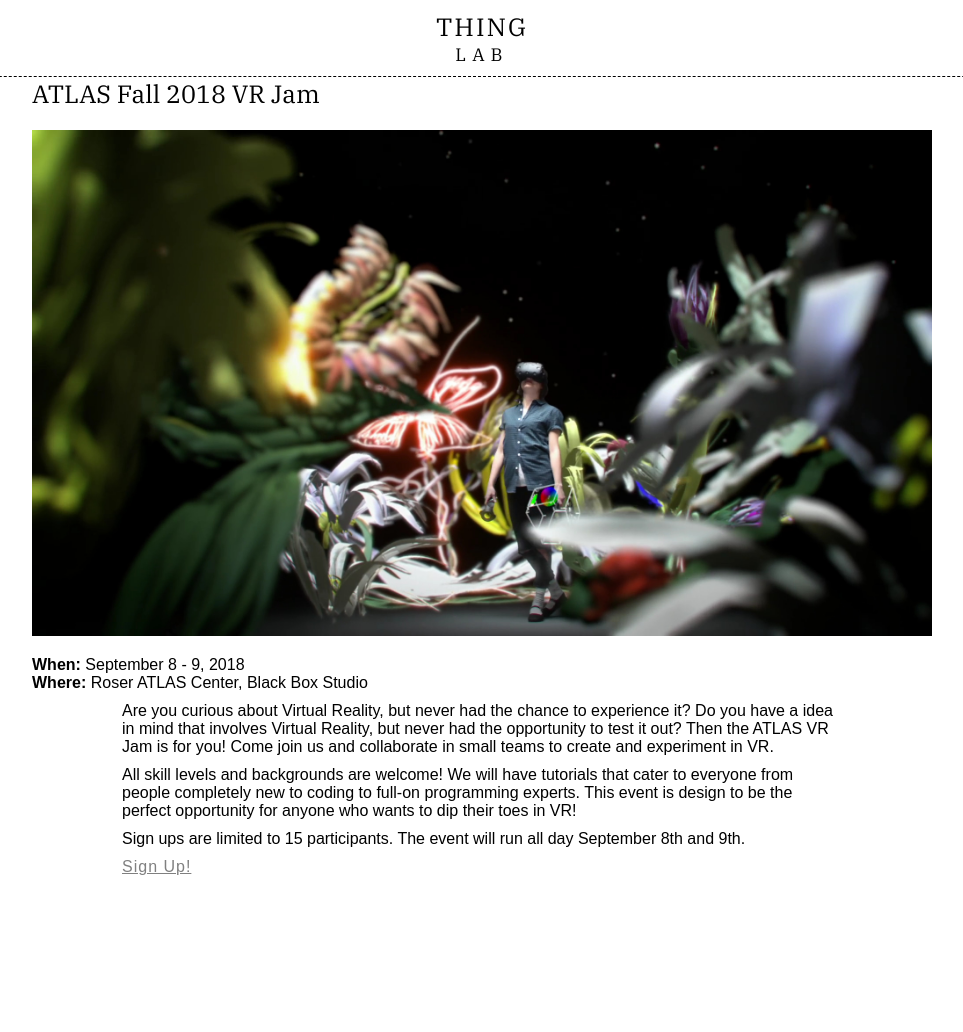
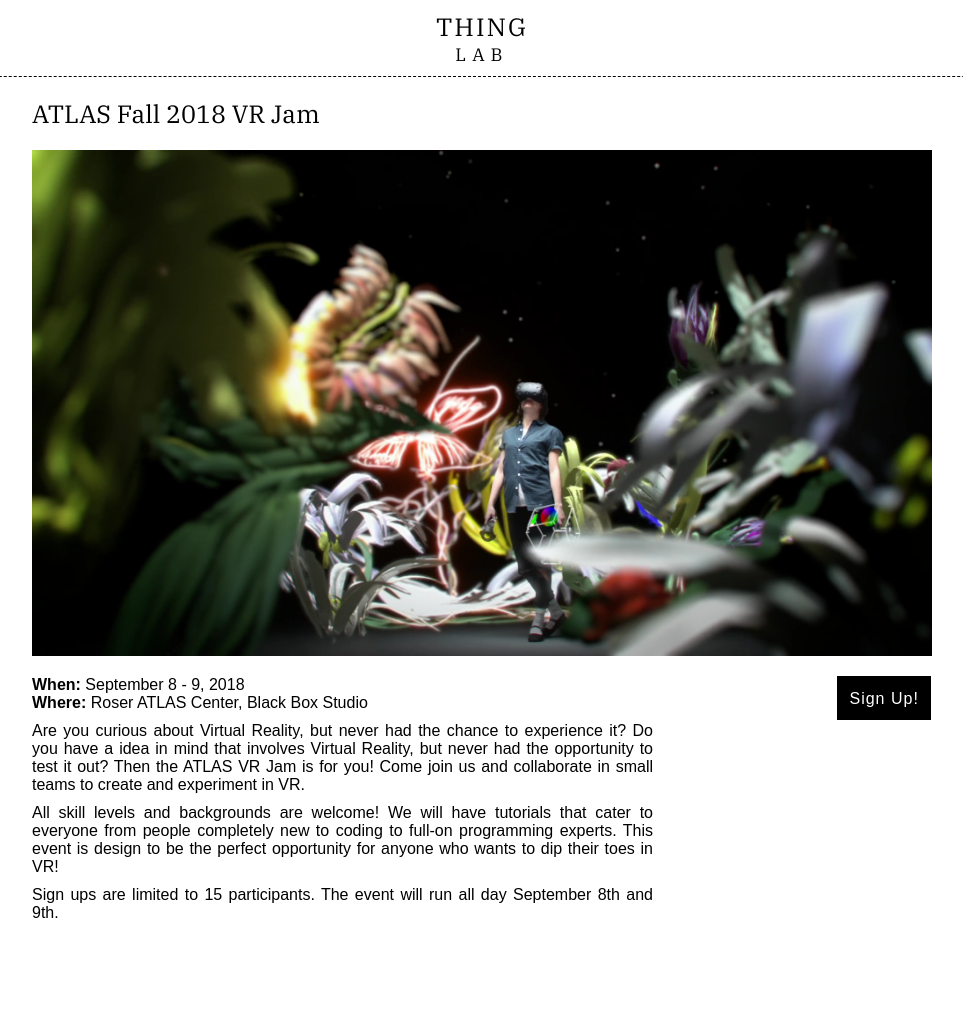
Before and after one commit to THING-Lab/THING-Lab.github.io, a Jekyll site: the page built from vrjam.html, in a window 1280 px wide. Shown: the whole page, without its empty margins (158-1121 px from the left). Built offline with Jekyll 4.4.1, drawn with Linux system fonts in a browser that asks for light colours; before the commit the page ends 976 px from its top, so only the background shows below that.

Commit message:
Update VR jam pages

```diff
--- a/css/main.css
+++ b/css/main.css
@@ -158,18 +158,39 @@ section {
 }
 
 .event-link {
-    margin-left: 10%;
-    padding: 0;
-    text-decoration: underline;
     font-size: 16px;
+    display: inline-block;
+    margin-left: 20%;
+
+    vertical-align: top;
+    border: 2px solid black;
+    color: white;
+    padding: 12px 10px 10px 10px;
+    background: black;
+}
+
+.event-link:hover {
+    background: #888;
+    border: 2px solid #888;
+    color: white;
+}
+
+.event-details-container {
+    font-size: 16px;
+    display: inline-block;
+    width: 69%;
 }
 
 .event-desc {
-    font-size: 16px;
-    max-width: 80%;
-    margin: 10px auto;
+    /* max-width: 60%; */
+    margin: 10px 0;
+    text-align: justify;
 }
 
 .event-container {
     padding-bottom: 100px;
 }
+
+.event-title {
+    margin-top: 20px;
+}
--- a/vrjam.html
+++ b/vrjam.html
@@ -5,8 +5,10 @@ categories: event
 ---
 <h1 class="event-title">ATLAS Fall 2018 VR Jam</h1>
 <img class="event-image" src="/assets/images/events/2018_vr_jam.jpg">
+<div class="event-details-container">
   <p><strong>When:</strong> September 8 - 9, 2018</p>
   <p><strong>Where:</strong> Roser ATLAS Center, Black Box Studio</p>
+
   <p class="event-desc">
     Are you curious about Virtual Reality, but never had the chance to
     experience it? Do you have a idea in mind that involves Virtual Reality,
@@ -24,4 +26,5 @@ categories: event
     Sign ups are limited to 15 participants. The event will run
     all day September 8th and 9th.
   </p>
+</div>
 <a class="nav-link event-link" href="google.com">Sign Up!</a>
```
Lines whose indentation alone changed are shown as unchanged.
